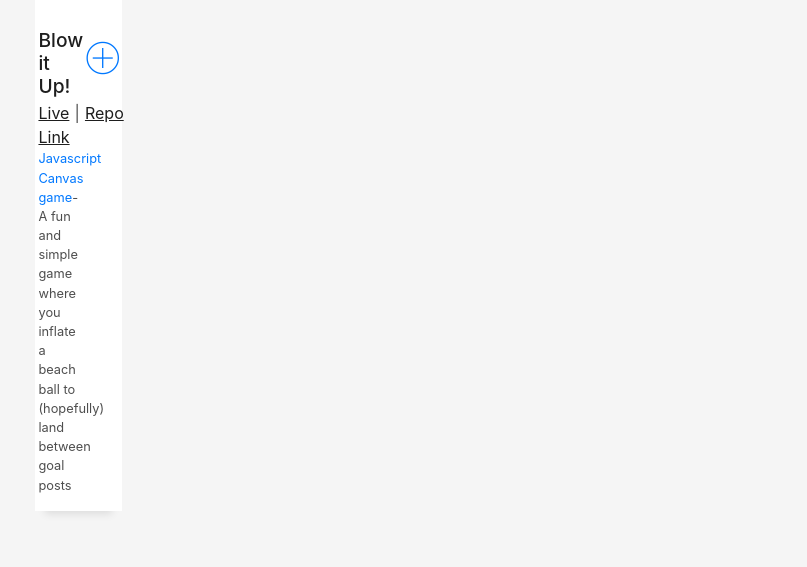
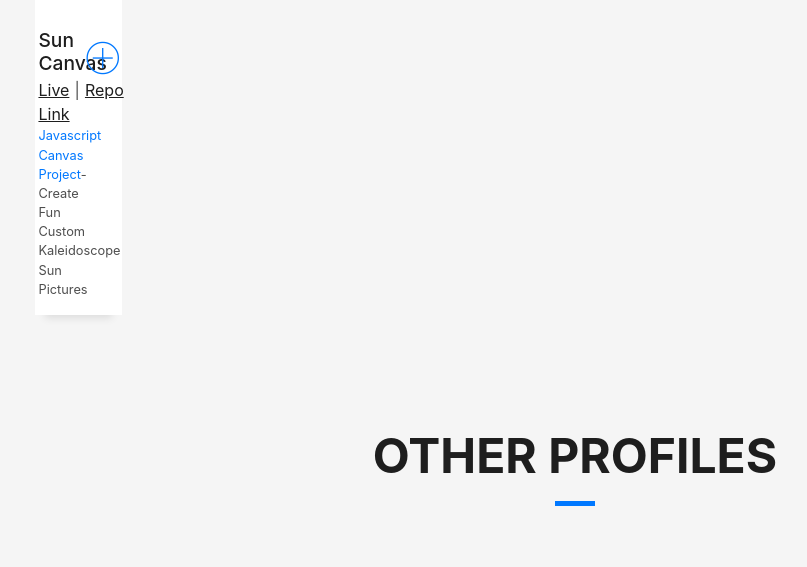
Before and after one commit to collich55/Anthony-Collichio.github.io, a plain HTML site: page index.html in a window 1280 px wide. Shown: the part 2204-2771 px from the top of the page, without its empty margins (65-872 px from the left). Drawn offline with Linux system fonts and the light colour scheme; files whose address does not match are found by name.

Commit message:
Update index.html

```diff
--- a/index.html
+++ b/index.html
@@ -289,7 +289,7 @@
                 <div class="row">
                   <div class="col-sm-8">
                     <div class="title-and-github" style="display: flex; flex-direction:column; justify-content: space-around; width: 100%;">
-                      <h2 class="w-title">Blow it Up!</h2>
+                      <h2 class="w-title">Sun Canvas</h2>
                       <div style="display: flex; margin-top: -5px;">
                         <a target="_blank" rel="noopener noreferrer" style="text-decoration: underline;" href="https://collich55.github.io/Canvas-Sun/">Live Link</a>
                         <p style="margin-left: 5px; margin-right: 5px;">|</p>
@@ -297,7 +297,7 @@
                       </div>
                     </div>
                     <div class="w-more">
-                      <span class="w-ctegory">Javascript Canvas game</span>- <span class="w-date">A fun and simple game where you inflate a beach ball to (hopefully) land between goal posts</span>
+                      <span class="w-ctegory">Javascript Canvas Project</span>- <span class="w-date">Create Fun Custom Kaleidoscope Sun Pictures</span>
                     </div>
                   </div>
                   <div class="col-sm-4">
```
